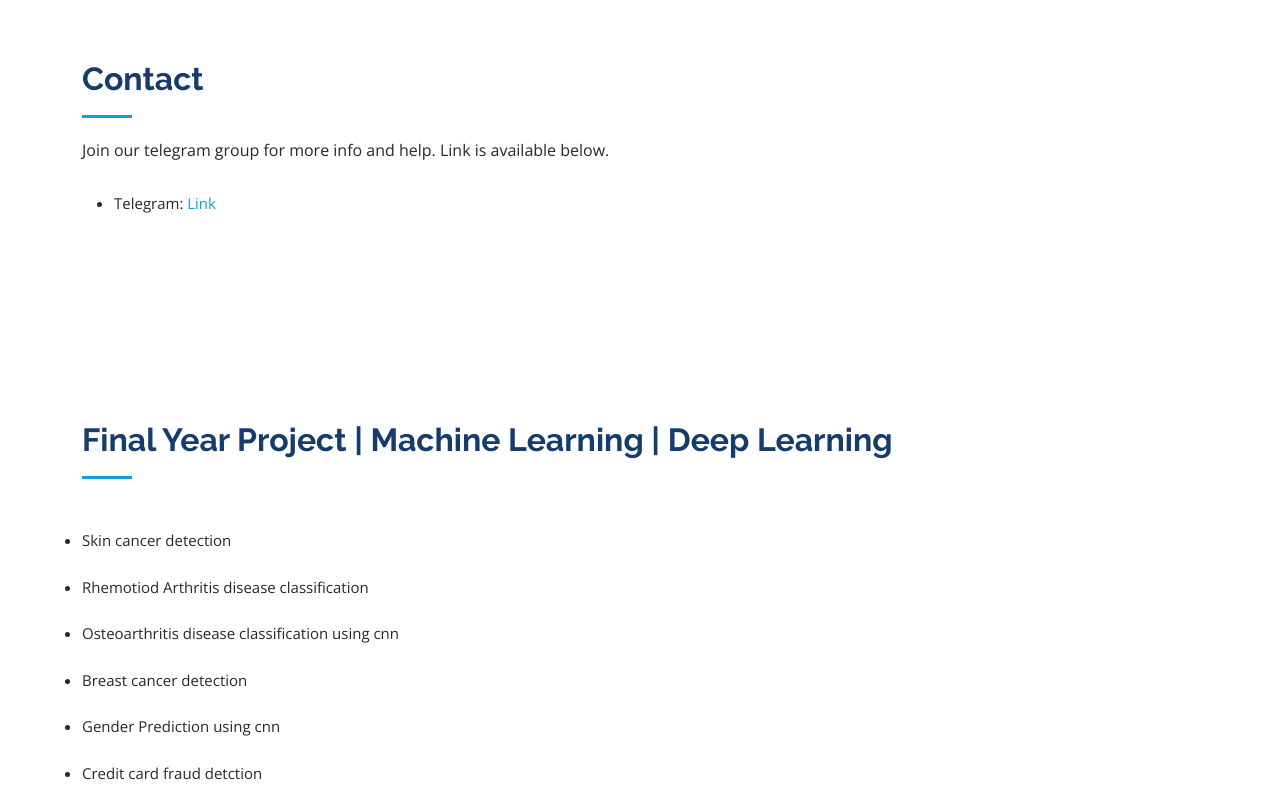
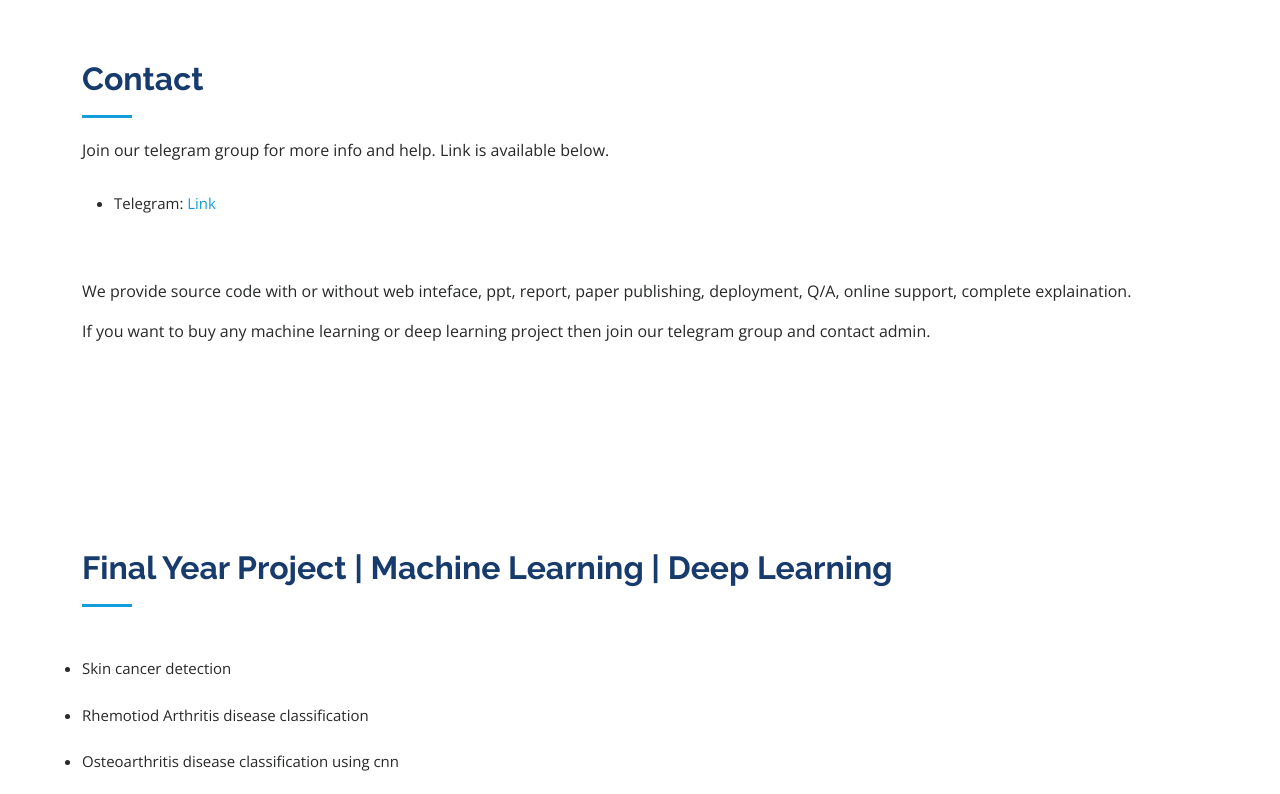
Before and after one commit to dgoyal607/finalyearproject, a plain HTML site: page finalyearproject/index.html in a window 1280 px wide. Shown: the top 794 px of the page. Drawn offline with nearby package versions, Linux system fonts and the light colour scheme.

Commit message:
Update index.html

```diff
--- a/finalyearproject/index.html
+++ b/finalyearproject/index.html
@@ -62,9 +62,15 @@
 
           </ul>
 
+
+          <br>
+          <br>
+          <p>We provide source code with or without web inteface, ppt, report, paper publishing, deployment, Q/A, online support, complete explaination.</p>
+          <p>If you want to buy any machine learning or deep learning project then join our telegram group and contact admin.</p>
+
+
       </div>
     </section>
-
 
 
     <!-- ======= Resume Section ======= -->
```
